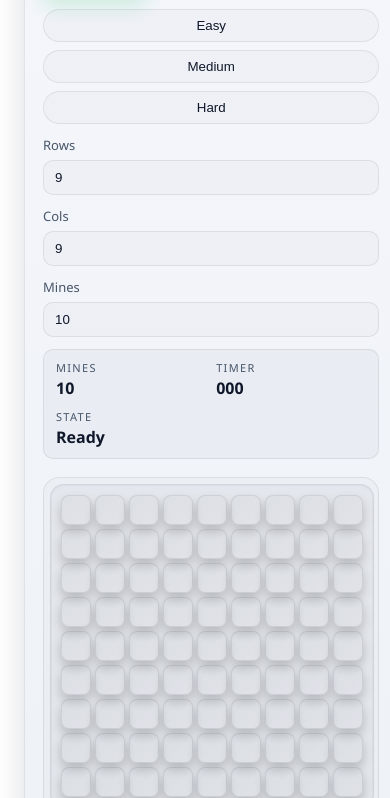
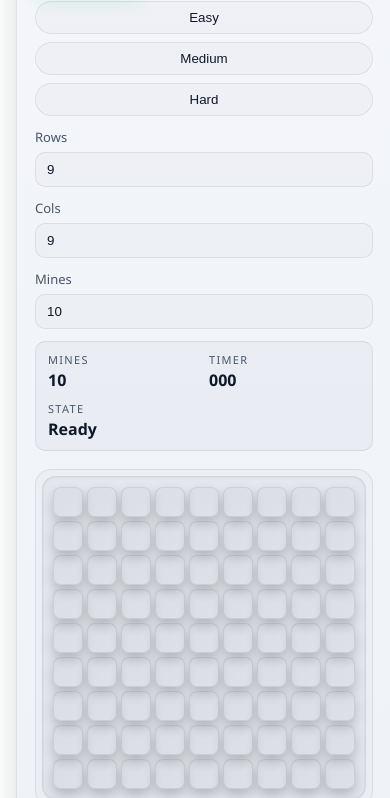
Before and after one commit to TanveerSinghD/Minesweeper, a plain HTML site: page index.html in a window 390 px wide. Shown: the part 132-930 px from the top of the page. Drawn offline with Linux system fonts and the light colour scheme.

Commit message:
updated view on mobile devices

```diff
--- a/style.css
+++ b/style.css
@@ -28,11 +28,11 @@ body {
   color: var(--text);
   display: grid;
   place-items: center;
-  padding: 24px;
+  padding: clamp(16px, 4vw, 24px);
 }
 
 .page {
-  width: min(1100px, 96vw);
+  width: min(1100px, 100%);
 }
 
 .panel {
@@ -291,8 +291,9 @@ body {
     display: flex;
     flex-direction: column;
     align-items: flex-start;
-    width: max-content;
+    width: 100%;
     max-width: 100%;
+    min-width: 0;
     margin: 0 auto;
   }
   .panel__header {
@@ -327,7 +328,7 @@ body {
   }
   .board-shell {
     margin: 0 auto;
-    width: auto;
+    width: 100%;
     max-width: 100%;
   }
   .panel__footer {
```
